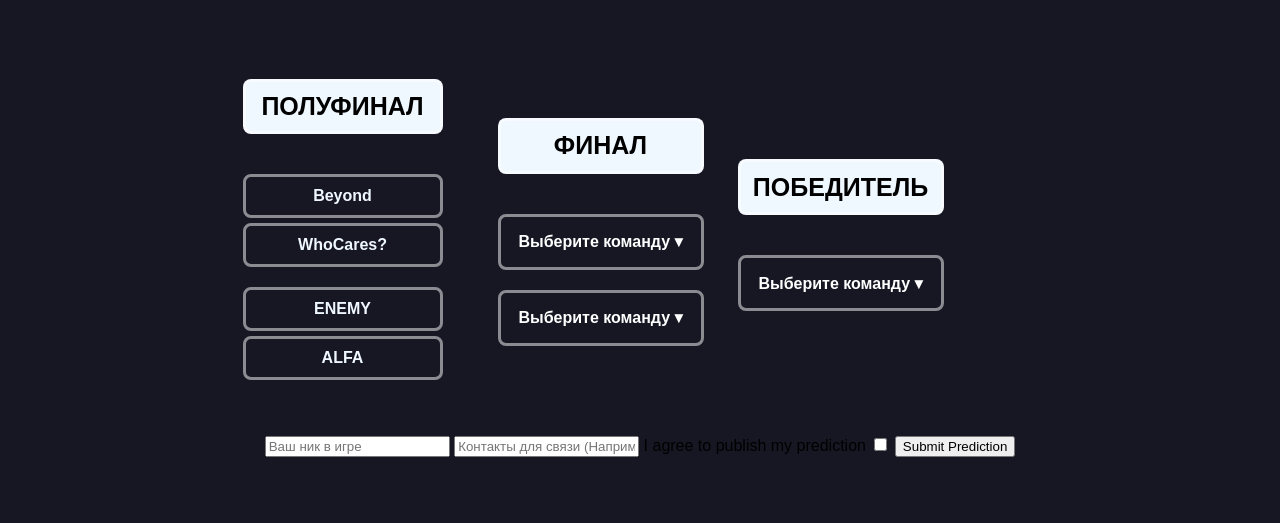
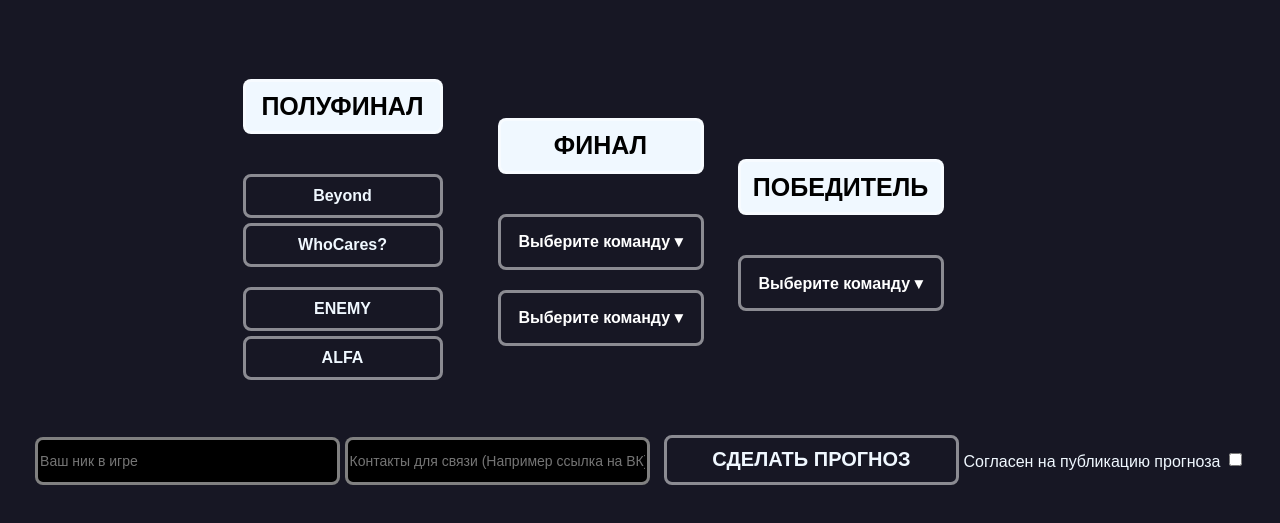
Before and after one commit to edfefegeger/Website-tournament-table, a plain HTML site: page index.html in a window 1280 px wide. Shown: the part 133-656 px from the top of the page. Drawn offline with Linux system fonts and the light colour scheme.

Commit message:
Больше стилей

```diff
--- a/index.html
+++ b/index.html
@@ -100,6 +100,34 @@
             text-align: center;
             margin-top: 50px;
         }
+        .input {
+    background-color: black;
+    color: aliceblue;
+    width: 295px;
+    height: 40px;
+    font-size: 14px; /* Установка размера текста */
+    border: 3px solid rgba(255, 255, 255, 0.5);
+    border-radius: 8px;
+
+}
+.agree
+{
+    color: aliceblue;
+}
+.imagine_button
+{
+    margin-left: 10px;
+    width: 295px;
+    height: 50px;
+    border: 3px solid rgba(255, 255, 255, 0.5);
+    border-radius: 8px;
+    background-color: rgba(211, 211, 211, 0); /* Полностью прозрачный фон */
+    color: aliceblue;
+    font-size: 20px;
+
+    font-weight: bolder;
+
+}
     </style>
 </head>
 <body>
@@ -135,10 +163,11 @@
     <!-- Форма для отправки прогнозов -->
     <form id="prediction-form">
         <input type="text" class="input" id="nickname" placeholder="Ваш ник в игре" required>
-        <input type="text" class="input" id="social-link" placeholder="Контакты для связи (Например ссылка на ВКонтакте)" required>
-        <label for="agree">I agree to publish my prediction</label>
+        <input type="text" class="input" id="social-link" placeholder="Контакты для связи (Например ссылка на ВК)" required>
+        <button type="submit" class="imagine_button">СДЕЛАТЬ ПРОГНОЗ</button>
+        <label for="agree" class="agree">Согласен на публикацию прогноза</label>
         <input type="checkbox" id="agree" required>
-        <button type="submit">Submit Prediction</button>
+
     </form>
     <script>
         document.addEventListener("DOMContentLoaded", function() {
```
